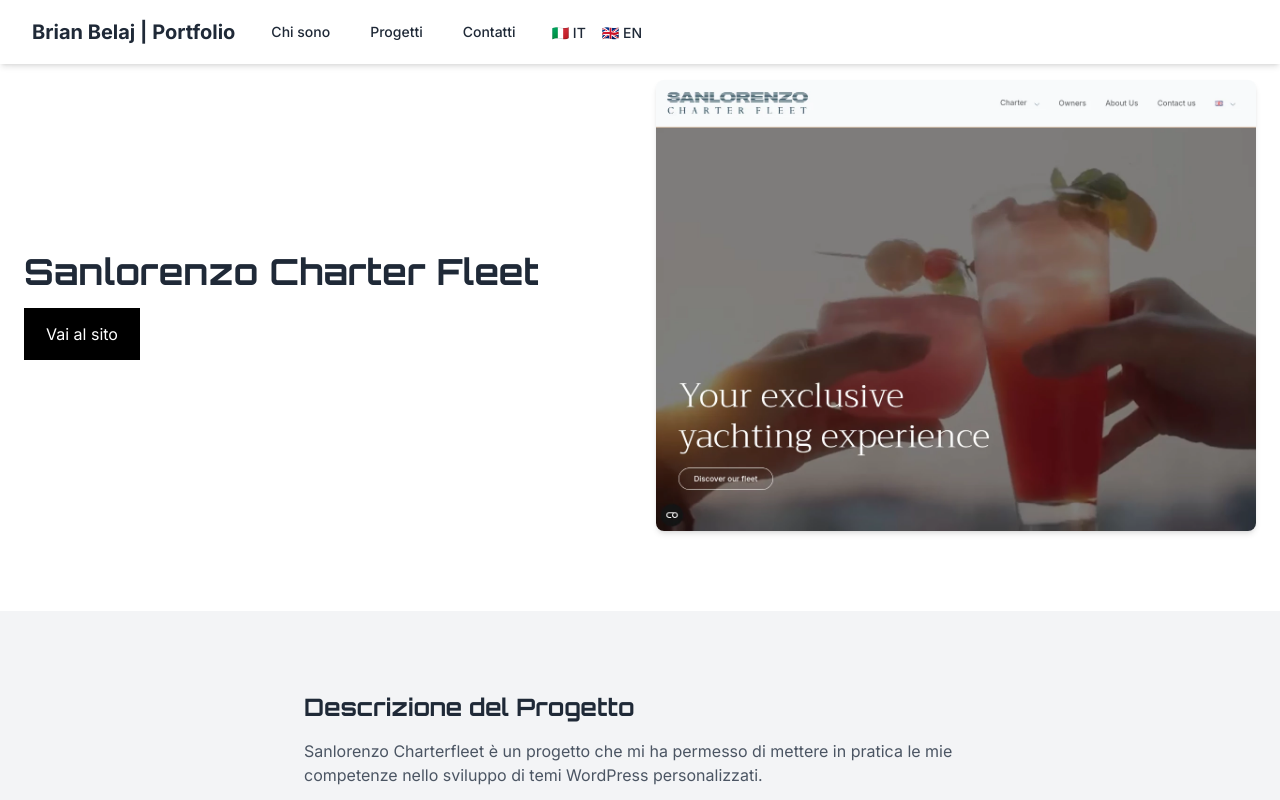
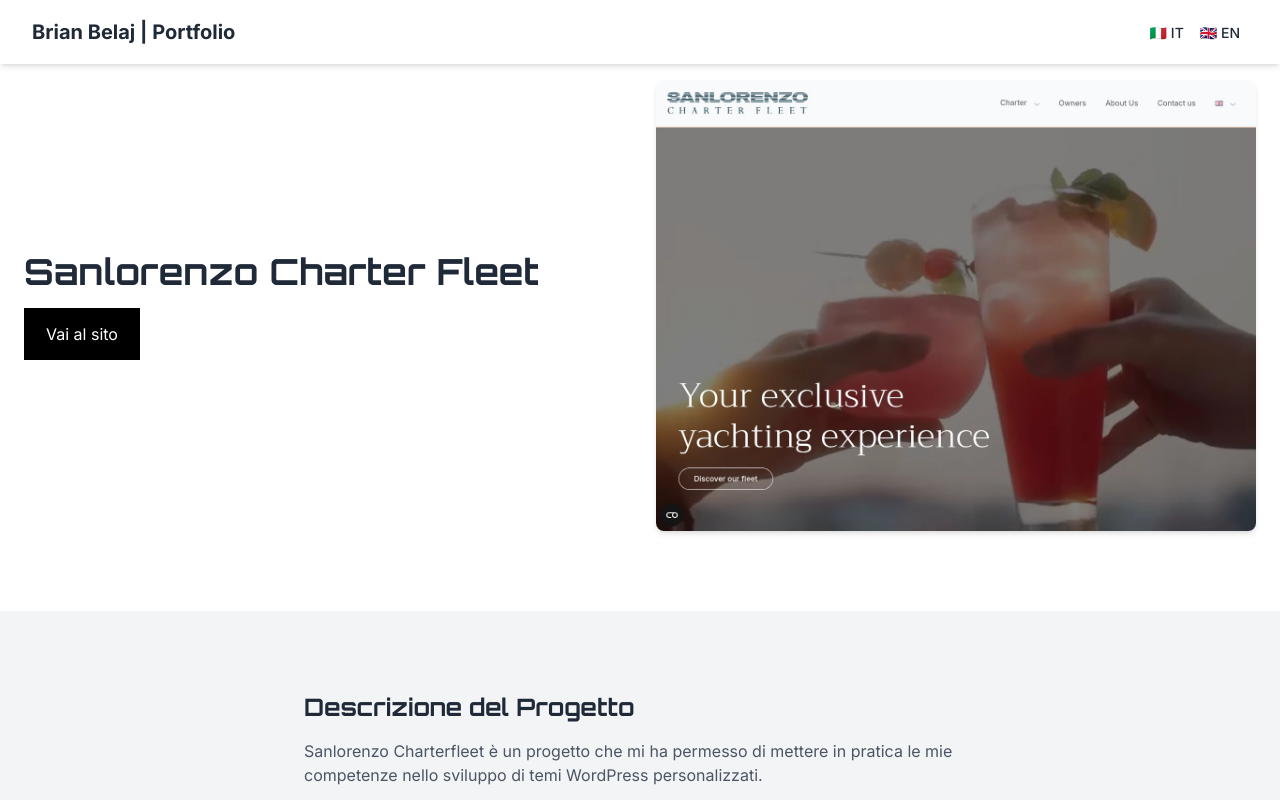
Before and after one commit to brian-belaj/my-portfolio, a React (Vite) app: page /project/1 in a window 1280 px wide. Shown: the top 800 px of the page. Built offline with nearby package versions, Linux system fonts and the light colour scheme.

Commit message:
Navbar fix

```diff
--- a/src/components/Navbar.jsx
+++ b/src/components/Navbar.jsx
@@ -3,7 +3,7 @@ import { Disclosure, DisclosureButton, DisclosurePanel } from '@headlessui/react
 import { Bars3Icon, XMarkIcon } from '@heroicons/react/24/outline';
 import { useTranslation } from 'react-i18next';
 
-const Navbar = () => {
+const Navbar = ({ hideLinks = false }) => {
   const { t, i18n } = useTranslation();
 
   const navigation = [
@@ -37,6 +37,7 @@ const Navbar = () => {
                 Brian Belaj | Portfolio
               </a>
             </div>
+            {!hideLinks && (
               <div className="hidden sm:ml-6 sm:flex sm:items-center">
                 <div className="flex space-x-4">
                   {navigation.map((item) => (
@@ -51,6 +52,10 @@ const Navbar = () => {
                     </a>
                   ))}
                 </div>
+              </div>
+            )}
+          </div>
+
           {/* Language selector */}
           <div className="ml-4">
             <button onClick={() => i18n.changeLanguage('it')} className="text-sm font-medium text-gray-800 px-2">
@@ -62,10 +67,9 @@ const Navbar = () => {
           </div>
         </div>
       </div>
-        </div>
-      </div>
 
       {/* Mobile menu */}
+      {!hideLinks && (
         <DisclosurePanel className="sm:hidden">
           <div className="space-y-1 px-2 pt-2 pb-3">
             {navigation.map((item) => (
@@ -80,17 +84,9 @@ const Navbar = () => {
                 {item.name}
               </DisclosureButton>
             ))}
-          {/* Mobile Language Selector */}
-          <div className="flex justify-center pt-2">
-            <button onClick={() => i18n.changeLanguage('it')} className="text-sm font-medium text-gray-800 px-2">
-              🇮🇹 IT
-            </button>
-            <button onClick={() => i18n.changeLanguage('en')} className="text-sm font-medium text-gray-800 px-2">
-              🇬🇧 EN
-            </button>
-          </div>
           </div>
         </DisclosurePanel>
+      )}
     </Disclosure>
   );
 };
--- a/src/pages/ProjectDetail.jsx
+++ b/src/pages/ProjectDetail.jsx
@@ -15,7 +15,7 @@ const ProjectDetail = () => {
 
   return (
     <div>
-      <Navbar />
+      <Navbar hideLinks={true} />
       {/* Hero con due colonne */}
       <section className="container mx-auto px-6 py-20">
         <div className="grid grid-cols-1 md:grid-cols-2 gap-8 items-center">
```
Lines whose indentation alone changed are shown as unchanged.
